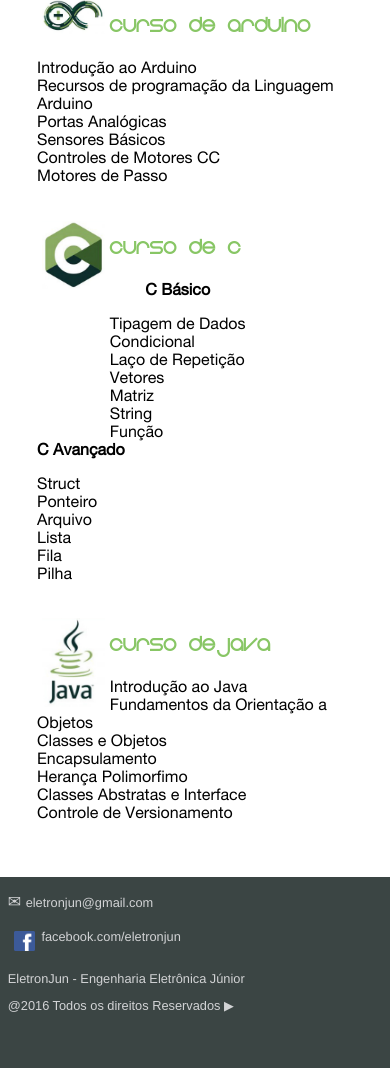
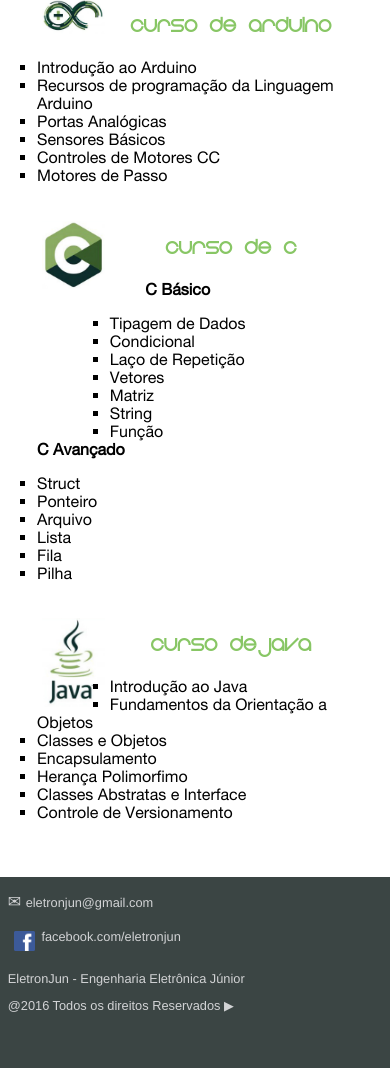
Before and after one commit to VinyPinheiro/SiteEletronjun, a PHP site: page /cursos.html in a window 390 px wide. Shown: the part 311-1379 px from the top of the page. Run offline with PHP 8.4, Linux system fonts and the light colour scheme.

Commit message:
Atualização

```diff
--- a/css/styles.css
+++ b/css/styles.css
@@ -431,7 +431,10 @@ span{
 	padding-top:0;
 	margin:0.3rem;
 }
-.curso li{
+.curso h2{
+	text-align:center;
+}
+.curso ul{
 	display:block;
 }
 .fixed{
```
